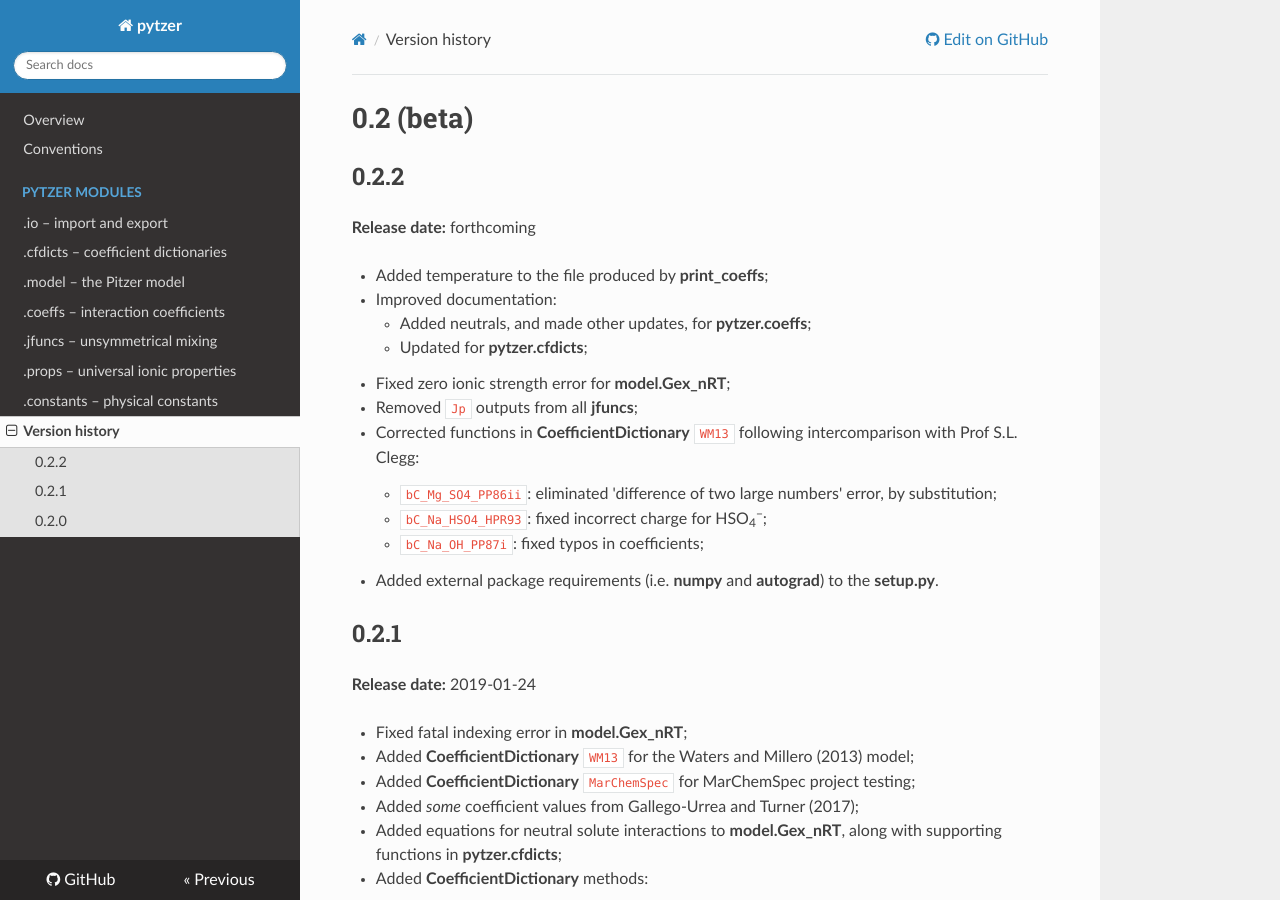
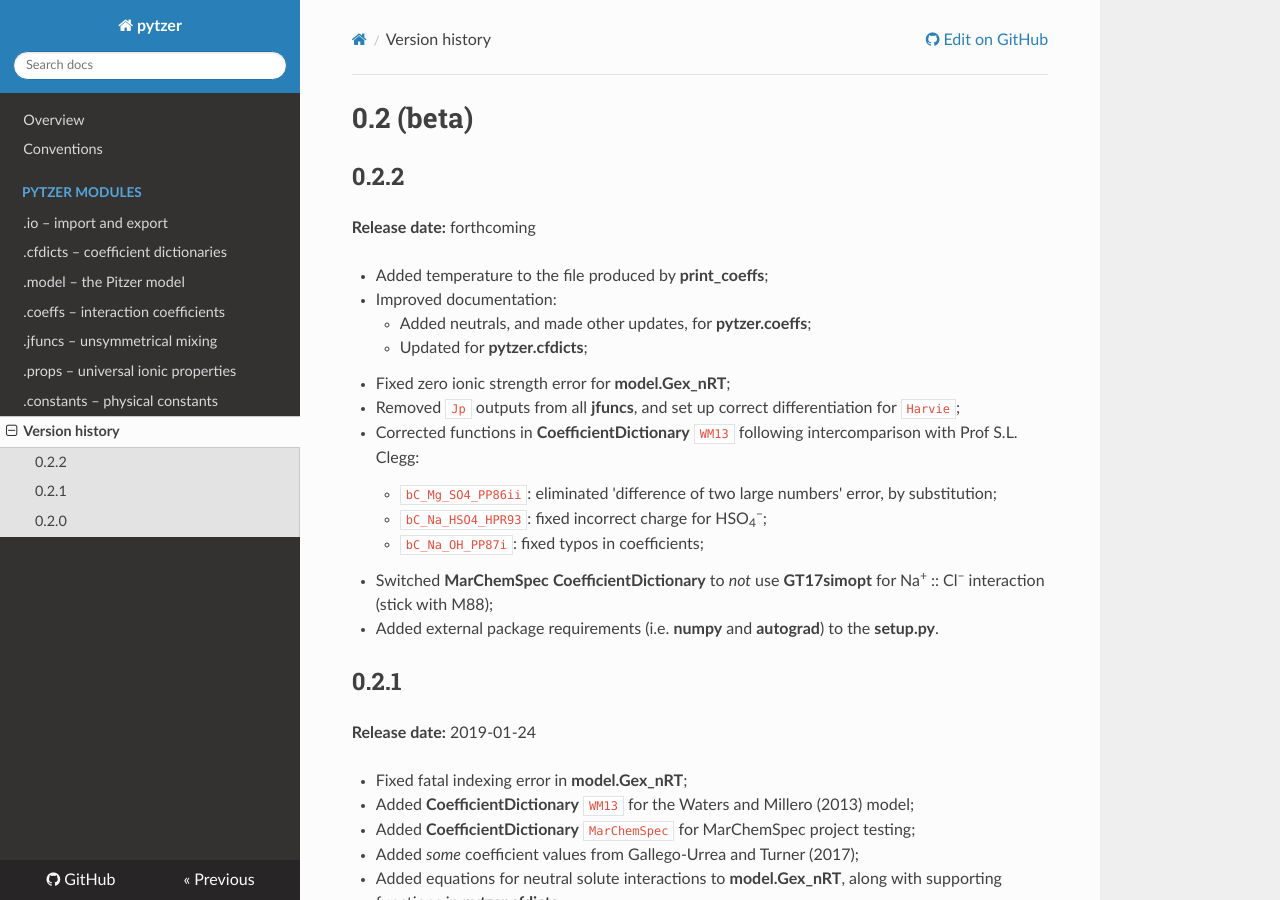
Before and after one commit to mvdh7/pytzer, an MkDocs documentation site: the page built from docs/version-history.md, in a window 1280 px wide and 900 px high. Built offline with MkDocs 1.6.1, drawn with Linux system fonts in a browser that asks for light colours; nearby versions of some CDN libraries.

Commit message:
Don't use GT17simopt for NaCl in MarChemSpec

```diff
--- a/docs/version-history.md
+++ b/docs/version-history.md
@@ -10,11 +10,12 @@
     * Added neutrals, and made other updates, for **pytzer.coeffs**;
     * Updated for **pytzer.cfdicts**;
   * Fixed zero ionic strength error for **model.Gex_nRT**;
-  * Removed `Jp` outputs from all **jfuncs**;
+  * Removed `Jp` outputs from all **jfuncs**, and set up correct differentiation for `Harvie`;
   * Corrected functions in **CoefficientDictionary** `WM13` following intercomparison with Prof S.L. Clegg:
     * `bC_Mg_SO4_PP86ii`: eliminated 'difference of two large numbers' error, by substitution;
     * `bC_Na_HSO4_HPR93`: fixed incorrect charge for HSO<sub>4</sub><sup>−</sup>;
     * `bC_Na_OH_PP87i`: fixed typos in coefficients;
+  * Switched **MarChemSpec** **CoefficientDictionary** to *not* use **GT17simopt** for Na<sup>+</sup> :: Cl<sup>−</sup> interaction (stick with M88);
   * Added external package requirements (i.e. **numpy** and **autograd**) to the **setup.py**.
 
 
```
Also changed, not shown: 1 other file.
